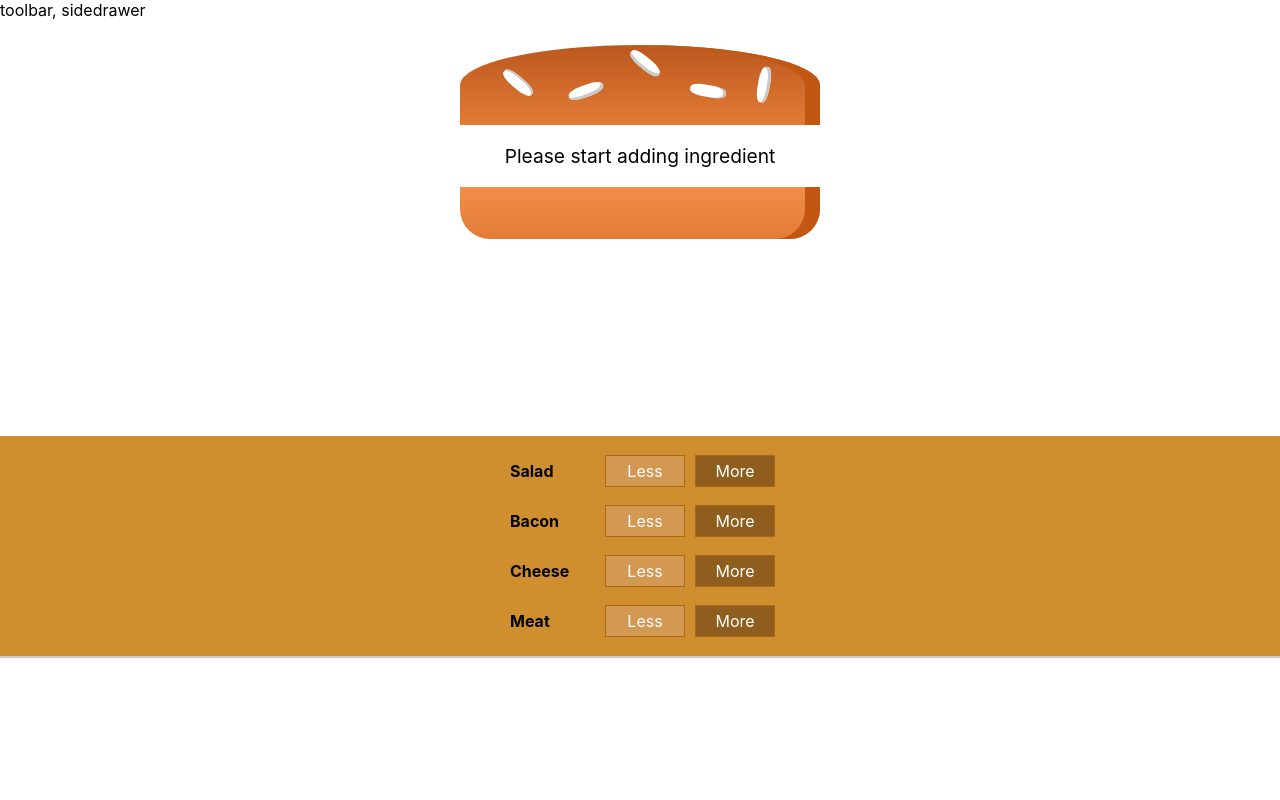
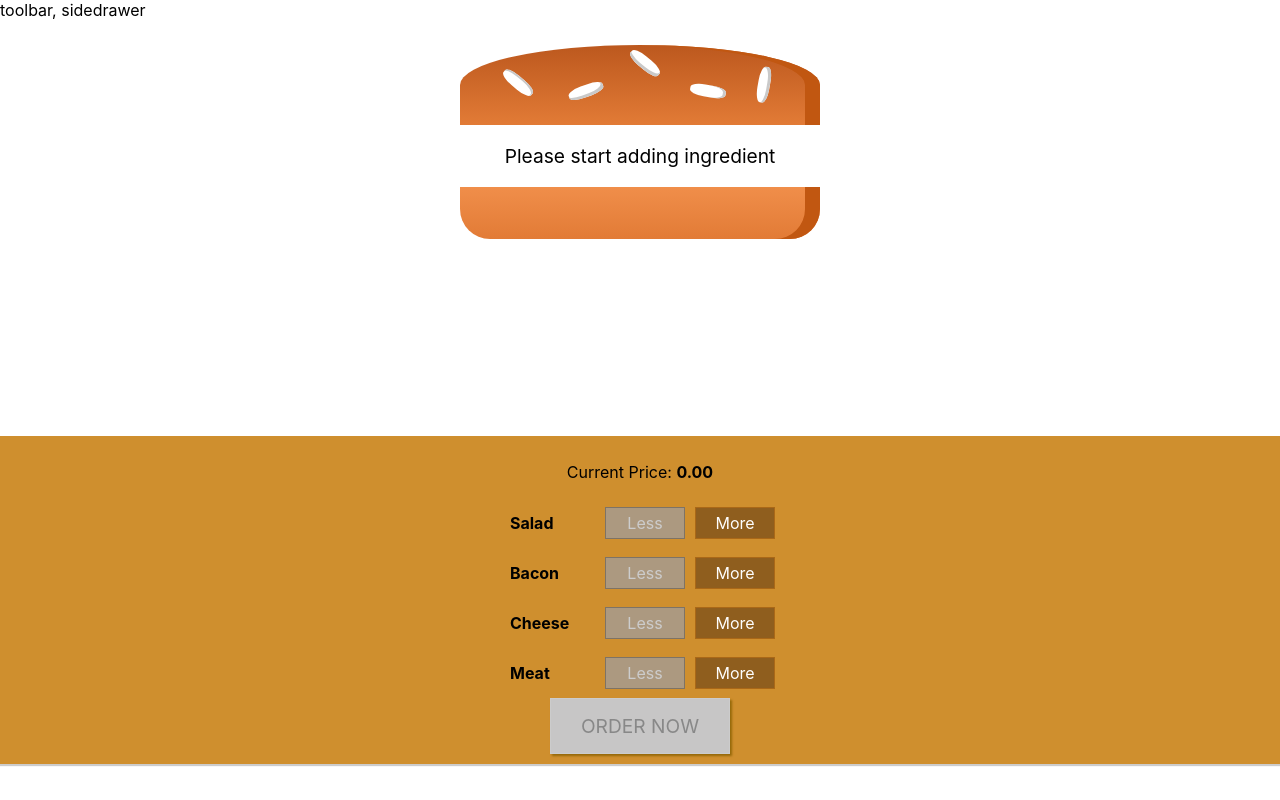
Before and after one commit to wang0805/komb3, a React (Create React App) app: page / in a window 1280 px wide. Built offline with nearby package versions, Linux system fonts and the light colour scheme.

Commit message:
more controls added

```diff
--- a/src/components/kombucha/buildcontrols/buildcontrol.js
+++ b/src/components/kombucha/buildcontrols/buildcontrol.js
@@ -6,8 +6,16 @@
   return (
     <div className={classes.BuildControl}>
       <div className={classes.Label}>{props.label}</div>
-      <button className={classes.Less}>Less</button>
-      <button className={classes.More}>More</button>
+      <button
+        className={classes.Less}
+        disabled={props.disabled}
+        onClick={props.removed}
+      >
+        Less
+      </button>
+      <button className={classes.More} onClick={props.added}>
+        More
+      </button>
     </div>
   );
 };
--- a/src/components/kombucha/buildcontrols/buildcontrols.js
+++ b/src/components/kombucha/buildcontrols/buildcontrols.js
@@ -13,9 +13,22 @@
 const buildcontrols = props => {
   return (
     <div className={classes.BuildControls}>
+      <p>
+        Current Price: <strong>{props.price.toFixed(2)}</strong>
+      </p>
       {controls.map(ctrl => (
-        <Buildcontrol keys={ctrl.label} label={ctrl.label} type={ctrl.type} />
+        <Buildcontrol
+          added={() => props.ingredientAdded(ctrl.type)}
+          removed={() => props.ingredientRemoved(ctrl.type)}
+          keys={ctrl.label}
+          label={ctrl.label}
+          type={ctrl.type}
+          disabled={props.disabled[ctrl.type]}
+        />
       ))}
+      <button className={classes.OrderButton} disabled={!props.purchasable}>
+        ORDER NOW
+      </button>
     </div>
   );
 };
--- a/src/containers/Kombbuilder/Kombbuilder.js
+++ b/src/containers/Kombbuilder/Kombbuilder.js
@@ -1,6 +1,13 @@
 import React, { Component, Fragment } from "react";
 import Kombucha from "../../components/kombucha/kombucha";
 import Buildcontrols from "../../components/kombucha/buildcontrols/buildcontrols";
+
+const INGREDIENT_PRICES = {
+  salad: 0.5,
+  cheese: 0.4,
+  meat: 1.3,
+  bacon: 0.7
+};
 
 class Kombbuilder extends Component {
   state = {
@@ -9,13 +16,61 @@
       bacon: 0,
       cheese: 0,
       meat: 0
+    },
+    totalPrice: 0,
+    purchasable: false
+  };
+
+  updatePurchaseState(ingredients) {
+    const sum = Object.keys(ingredients)
+      .map(igkey => {
+        return ingredients[igkey];
+      })
+      .reduce((sum, el) => sum + el);
+    this.setState({ purchasable: sum > 0 });
+  }
+
+  addIngredient = type => {
+    const oldCount = this.state.ingredients[type];
+    const updated = oldCount + 1;
+    const updatedIngredients = { ...this.state.ingredients };
+    updatedIngredients[type] = updated;
+    const priceAdd = INGREDIENT_PRICES[type];
+    const oldPrice = this.state.totalPrice;
+    const totalPrice = oldPrice + priceAdd;
+    this.setState({ ingredients: updatedIngredients, totalPrice });
+    this.updatePurchaseState(updatedIngredients);
+  };
+
+  removeIngredient = type => {
+    const oldCount = this.state.ingredients[type];
+    const updated = oldCount - 1;
+    const updatedIngredients = { ...this.state.ingredients };
+    updatedIngredients[type] = updated;
+    const priceRem = INGREDIENT_PRICES[type];
+    const oldPrice = this.state.totalPrice;
+    const totalPrice = oldPrice - priceRem;
+    this.setState({ ingredients: updatedIngredients, totalPrice });
+    this.updatePurchaseState(updatedIngredients);
+  };
+
+  render() {
+    const disabledInfo = {
+      ...this.state.ingredients
+    };
+    for (let key in disabledInfo) {
+      disabledInfo[key] = disabledInfo[key] <= 0;
     }
-  };
-  render() {
     return (
       <Fragment>
         <Kombucha ingredients={this.state.ingredients} />
-        <Buildcontrols />
+        <Buildcontrols
+          ingredientAdded={this.addIngredient}
+          ingredientRemoved={this.removeIngredient}
+          disabled={disabledInfo}
+          price={this.state.totalPrice}
+          purchasable={this.state.purchasable}
+        />
       </Fragment>
     );
   }
```
